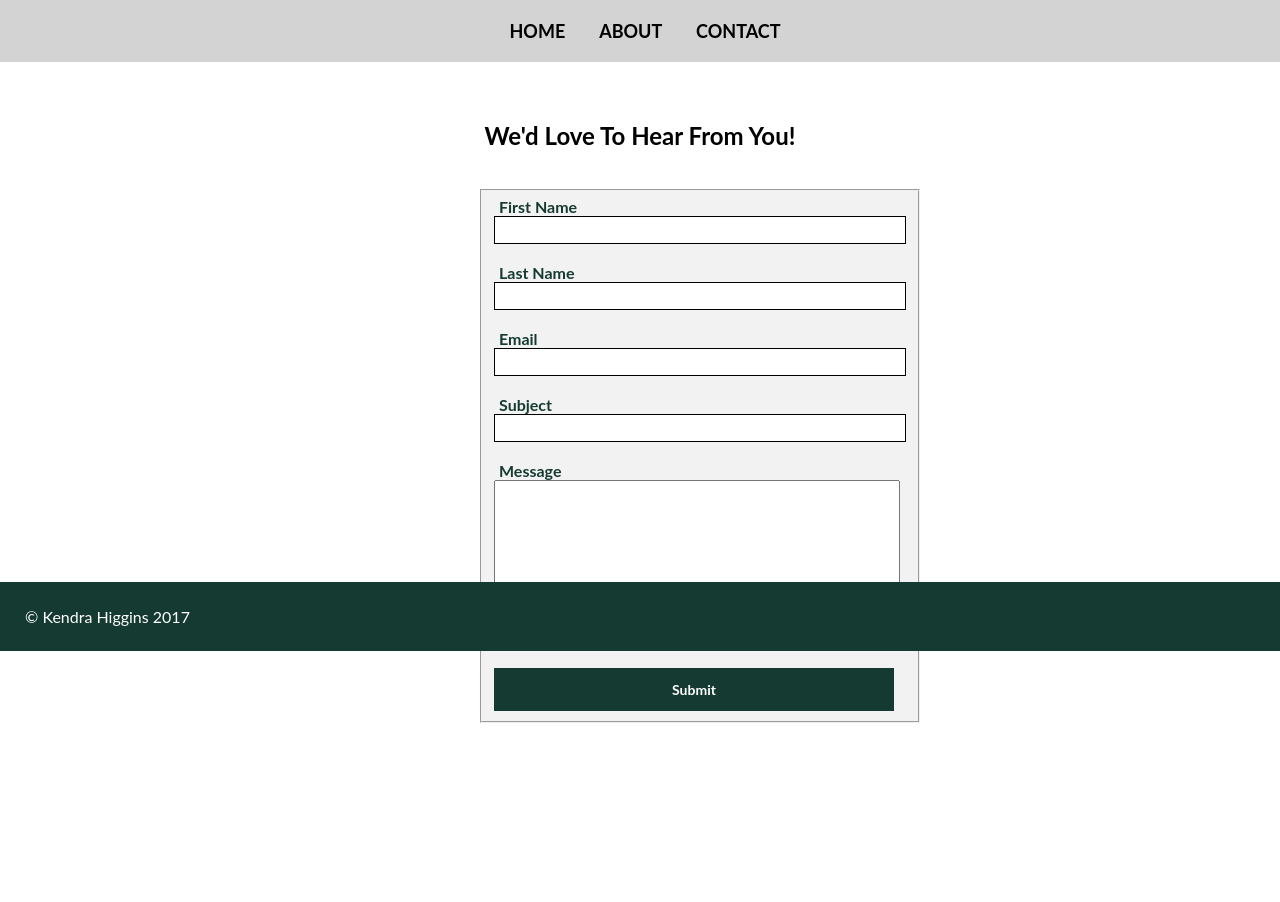
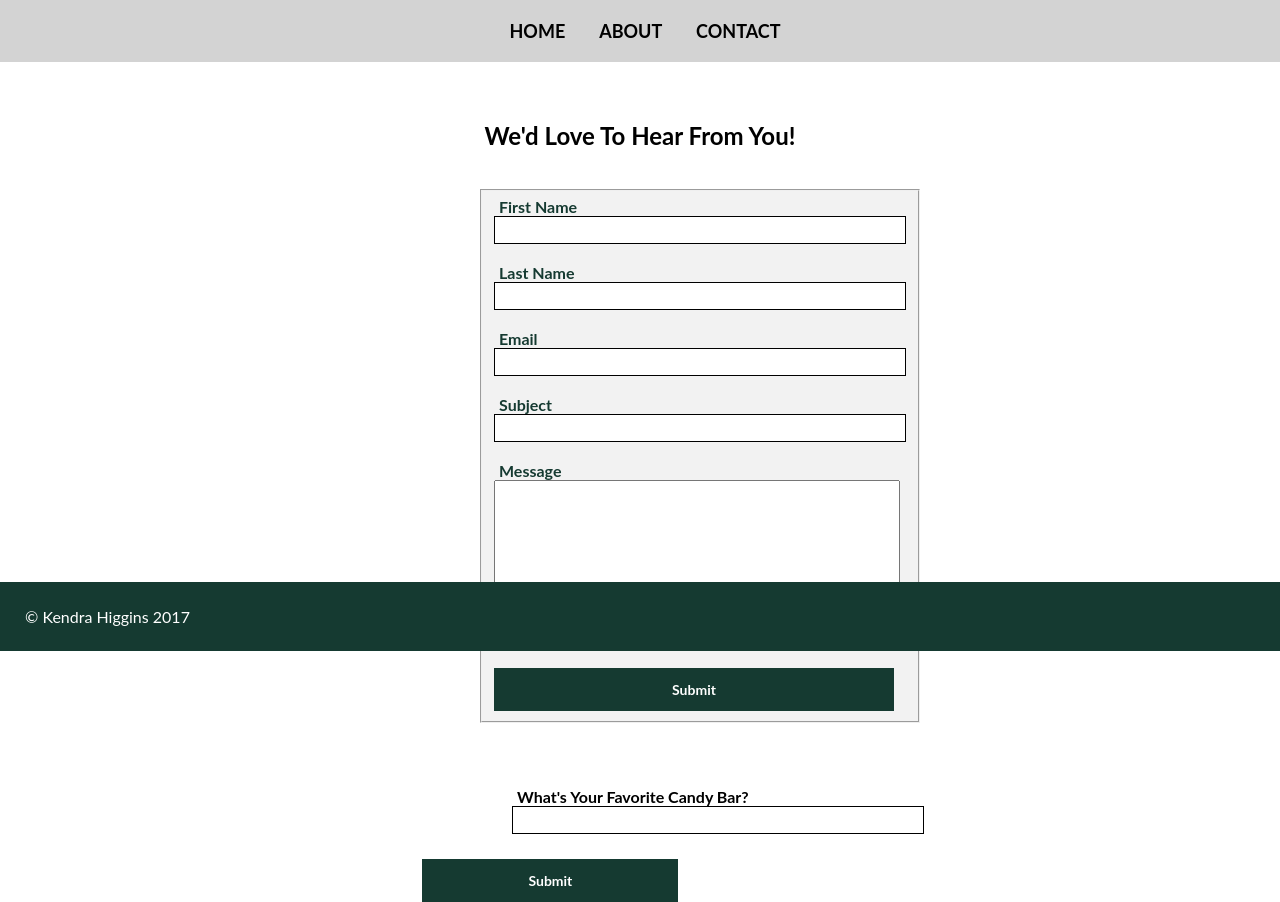
Before and after one commit to kendrahiggins/HigginsPortfolio, a plain HTML site: page contact.html in a window 1280 px wide. Shown: the part 149-1051 px from the top of the page. Before the commit the page ends 872 px from the top, so only its background shows below. Drawn offline with Linux system fonts and the light colour scheme; a web font is replaced by a local one.

Commit message:
JavaScript Updates

```diff
--- a/contact.html
+++ b/contact.html
@@ -16,6 +16,8 @@
 
   </header>
 
+
+
 <div class="contact">  </br><h2> We'd Love To Hear From You! </h2>
 
 </br>
@@ -23,7 +25,10 @@
 
 
 
+
   <form action="" method="post">
+
+
 <fieldset>
   <div id='contactform'>
   <label class="form">First Name
@@ -48,8 +53,26 @@
 </br>
  <input type="submit" name="submit" value="Submit" />
 </fieldset>
+</br>
  </form>
 
+<div>
+
+  <form id='bonus'>
+
+    <label><b>What's Your Favorite Candy Bar?</b></label>
+    <input type="text" name="message" id="user_input">
+  </form>
+
+
+  <input type="submit" id="bonussubmit" onclick="showInput();"><br/>
+  <label></label> <span id='display'></span>
+
+
+</div>
+
+
+<script src="scripts/main.js"></script>
 </body>
 
 <footer>
--- a/styles.css
+++ b/styles.css
@@ -159,7 +159,10 @@ border: 1px solid;}
 
 .contact h2{
 text-align: center;
+height 100%;
 }
+
+
 
   form {
 
@@ -188,6 +191,22 @@ fieldset {
   margin-right: 25%;
   background-color: rgba(0,0,0,0.05);
 
+}
+
+form#bonus {
+  float: left;
+  width: 33%;
+  margin-left: 40%;
+  margin-right: 33%;
+  margin-top: 5%;
+  margin-bottom: 2%;
+}
+#bonussubmit {
+  float: left;
+  width: 20%;
+  margin-left: 33%;
+  margin-right: 33%;
+  margin-bottom: 5%;
 }
 
 label {
```
Also changed, not shown: index.html (+2 -0 lines).
